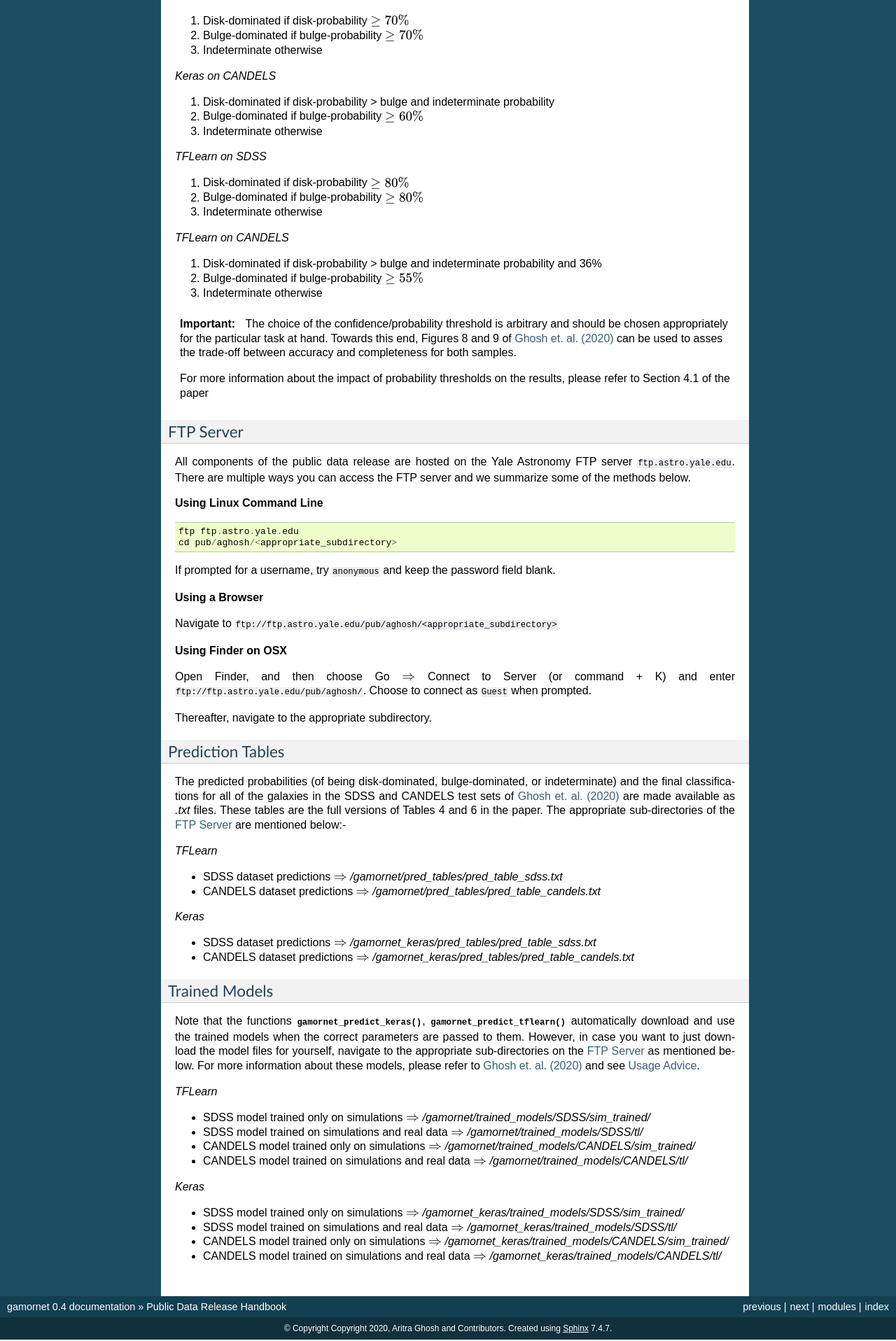
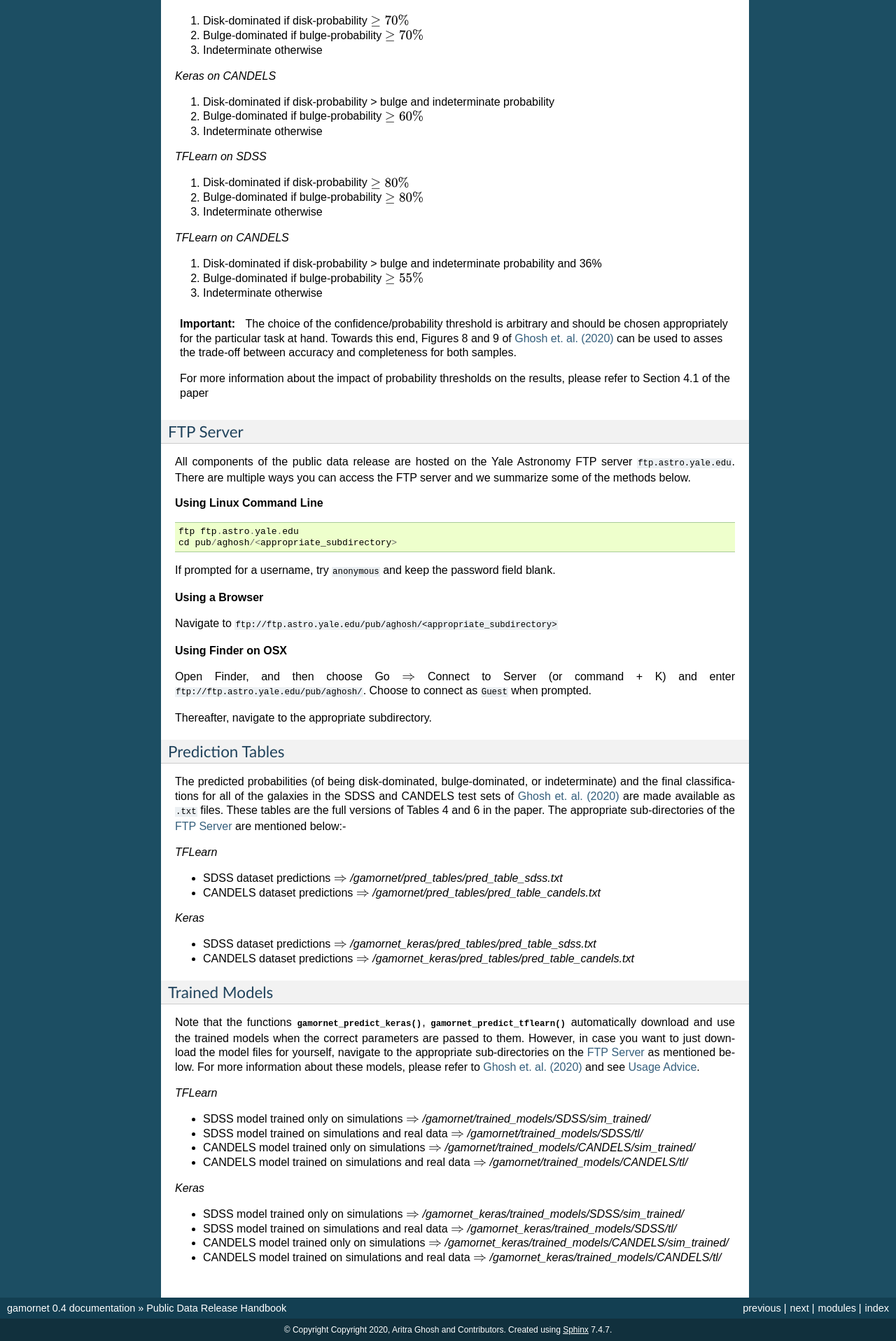
Before and after one commit to aritraghsh09/GaMorNet, a Sphinx documentation site: the page built from docs/source/usage_guide.rst, in a window 1280 px wide. Shown: the part 2255-4171 px from the top of the page at 70% size. Built offline with Sphinx 7.4.7, drawn with Linux system fonts in a browser that asks for light colours.

Commit message:
fixed typo

```diff
--- a/docs/source/usage_guide.rst
+++ b/docs/source/usage_guide.rst
@@ -195,7 +195,7 @@ Thereafter, navigate to the appropriate subdirectory.
 Prediction Tables
 ^^^^^^^^^^^^^^^^^^
 The predicted probabilities (of being disk-dominated, bulge-dominated, or indeterminate) and the final classifications for all of the galaxies
-in the SDSS and CANDELS test sets of |Ghosh et. al. (2020)|_ are made available as `.txt`  files.
+in the SDSS and CANDELS test sets of |Ghosh et. al. (2020)|_ are made available as ``.txt``  files.
 These tables are the full versions of Tables 4 and 6 in the paper. The appropriate sub-directories of the :ref:`ftp_server` are mentioned below:-
 
 *TFLearn*
```
